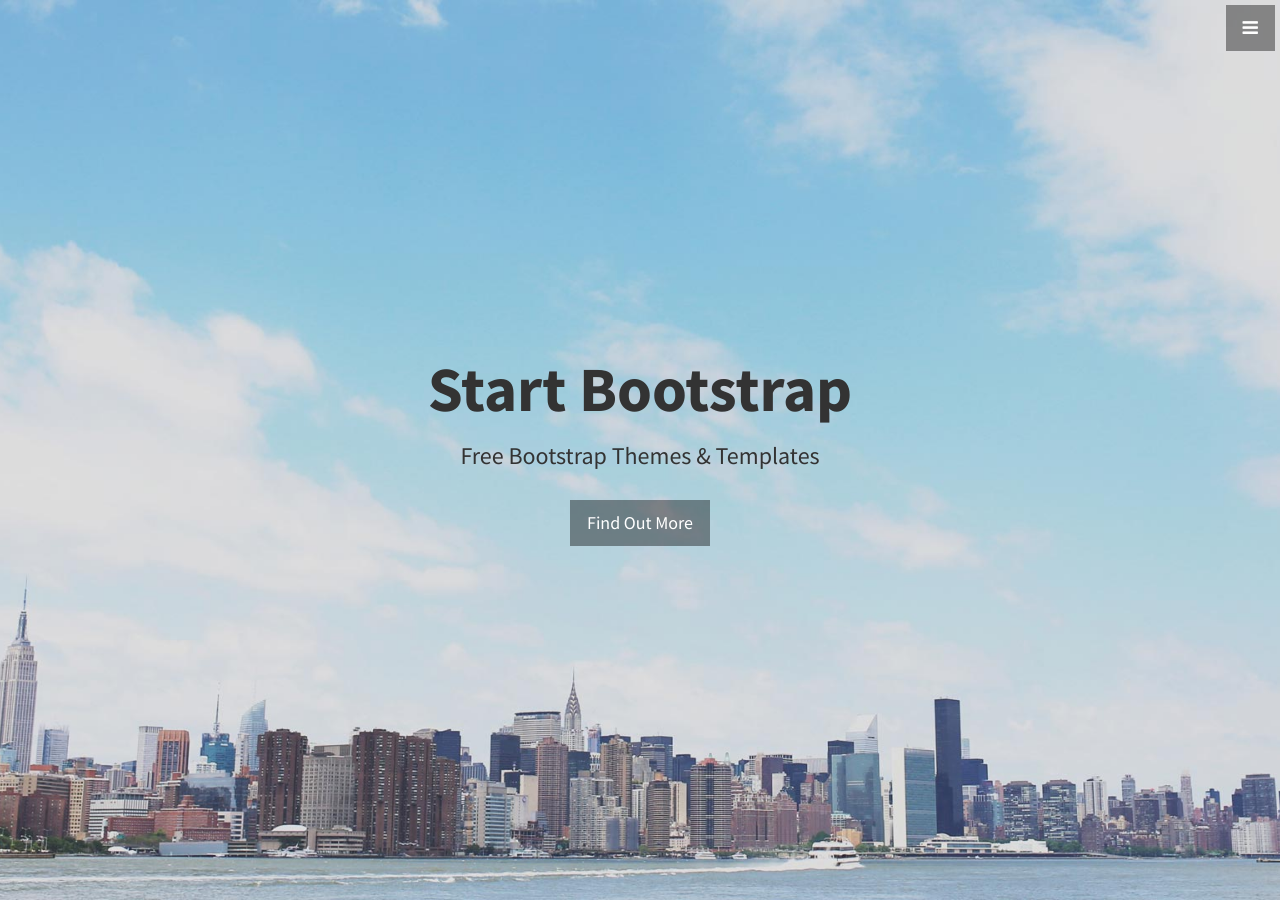
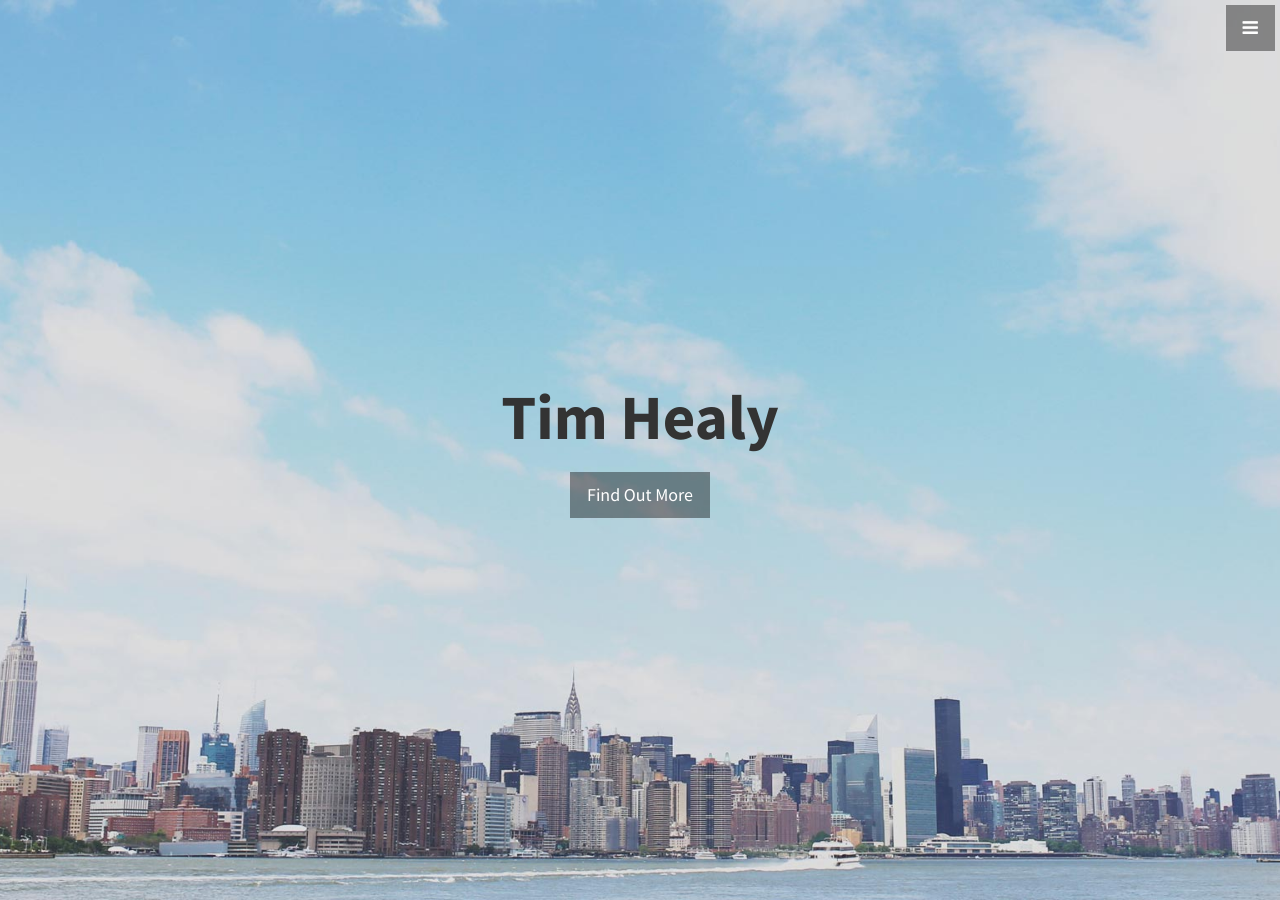
Before and after one commit to healyt22/healyt22.github.io, a Jekyll site: the page built from index.html, in a window 1280 px wide and 900 px high. Built offline with Jekyll 4.4.1, drawn with Linux system fonts in a browser that asks for light colours.

Commit message:
Update header.html

```diff
--- a/_includes/header.html
+++ b/_includes/header.html
@@ -1,7 +1,6 @@
 <header id="top" class="header">
   <div class="text-vertical-center">
-    <h1>Start Bootstrap</h1>
-    <h3>Free Bootstrap Themes &amp; Templates</h3>
+    <h1>Tim Healy</h1>
     <br>
     <a href="#about" class="btn btn-dark btn-lg">Find Out More</a>
   </div>
```
